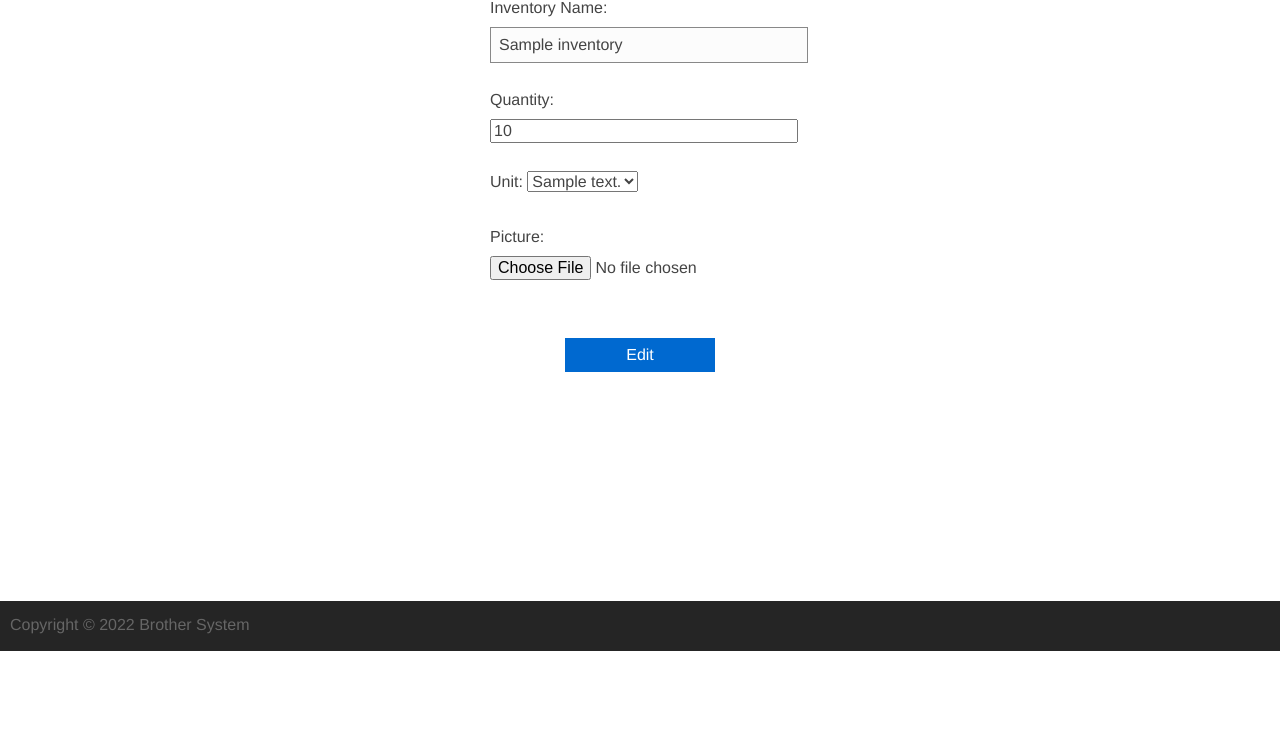
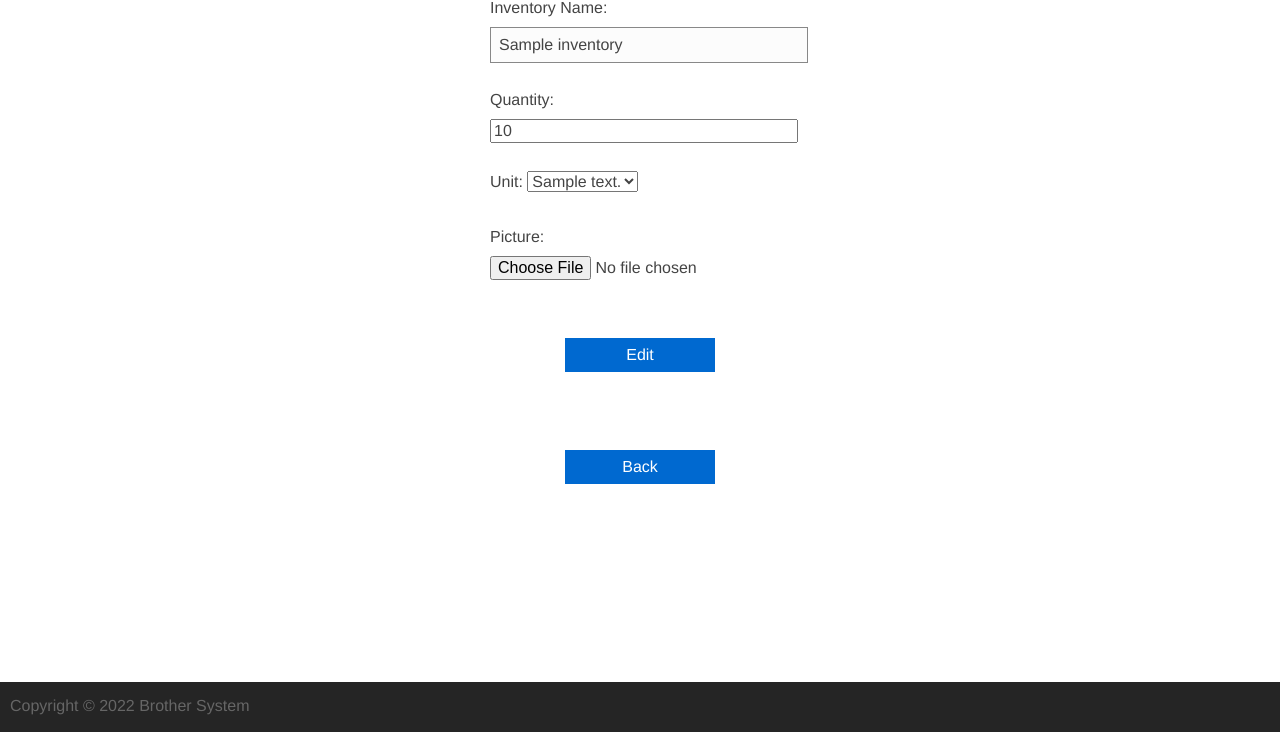
Before and after one commit to howard-proj/Inventory, a Flask app: template templates/edit.html in a window 1280 px wide. Shown: the part 149-881 px from the top of the page. Before the commit the page ends 800 px from the top, so only its background shows below. Run offline with Flask 2, Linux system fonts and the light colour scheme; the template is opened without the code that fills it: most values are stand-ins (such as "Sample title", 1, 10 or a date in 2020).

Commit message:
created back button functionality

```diff
--- a/run.py
+++ b/run.py
@@ -11,7 +11,7 @@ session = {}
 page = {}
 
 myDatabase = database.SQLDatabase()
-# myDatabase.database_setup()
+myDatabase.database_setup()
 
 
 app = Flask(__name__)
--- a/templates/createitems/createinventory.html
+++ b/templates/createitems/createinventory.html
@@ -29,6 +29,12 @@
             <br/>
 
         </form>
+        <form class="login" action="{{url_for('list_inventories')}}">
+            <button class="flat" type="submit">Back</button>
+        </form>
+
+
+
         <br/>
         <div>
 
--- a/templates/edit.html
+++ b/templates/edit.html
@@ -25,8 +25,11 @@
             <br/>
             <button class="flat" type="submit">Edit</button>
             <br/>
+        </form>
 
-        </form>
+        <form class="login" action="{{url_for('list_inventories')}}">
+            <button class="flat" type="submit">Back</button>
+           </form>
         <br/>
         <div>
 
--- a/templates/singleitems/inventory.html
+++ b/templates/singleitems/inventory.html
@@ -12,6 +12,10 @@
     <a class="pure-button" href="{{ url_for('edit', inventory_id=inventory[0].inventory_id) }}">Edit</a>
     <a class="pure-button" href="{{ url_for('remove_inventory', inventory_id=inventory[0].inventory_id) }}">Remove</a>
 
+    <form class="login" action="{{url_for('list_inventories')}}">
+      <button class="flat" type="submit">Back</button>
+     </form>
+
     {% else %}
     <h2 class="title">Invalid Inventory ID</h2>
     {% endif %}
```
Also changed, not shown: database.db.
